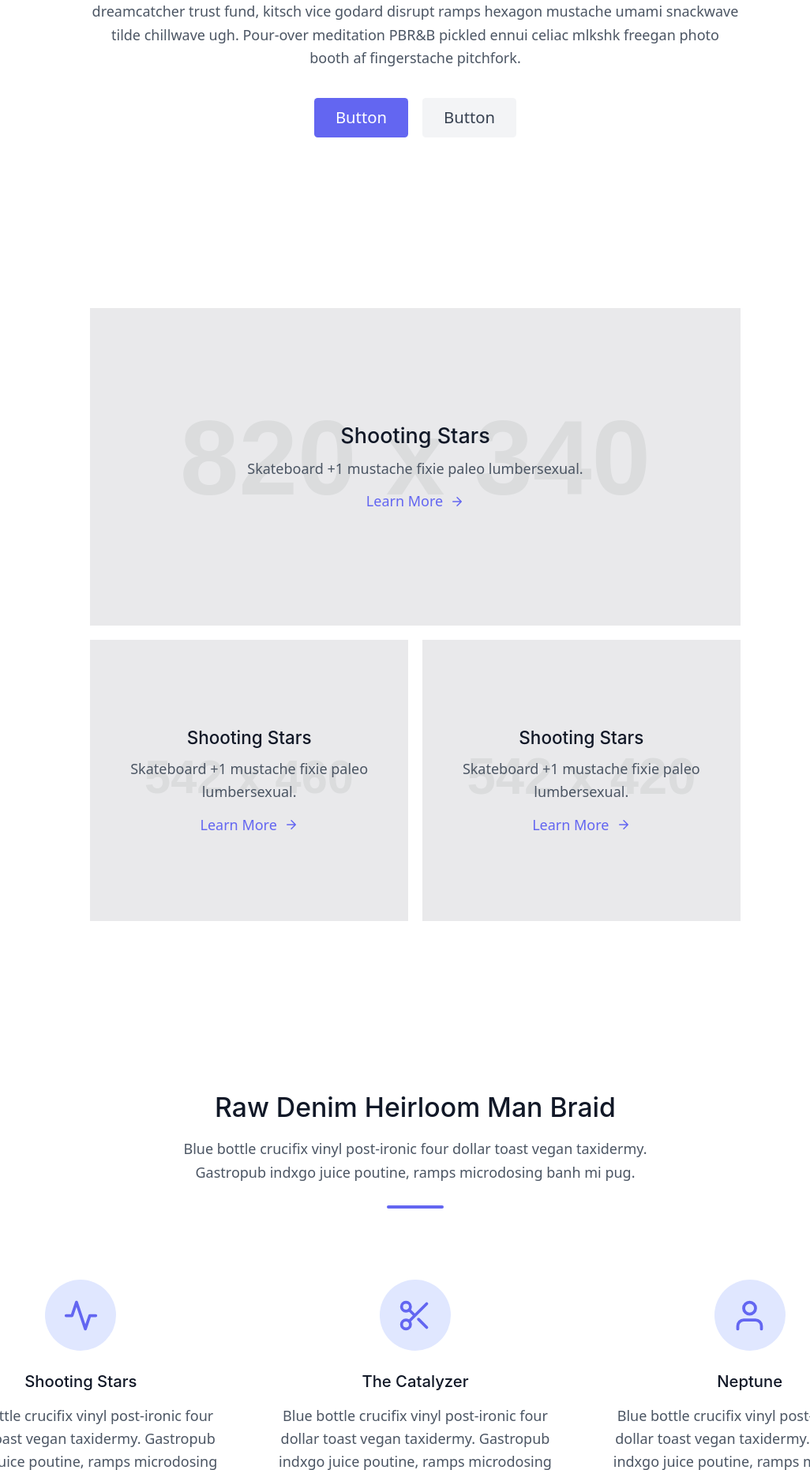
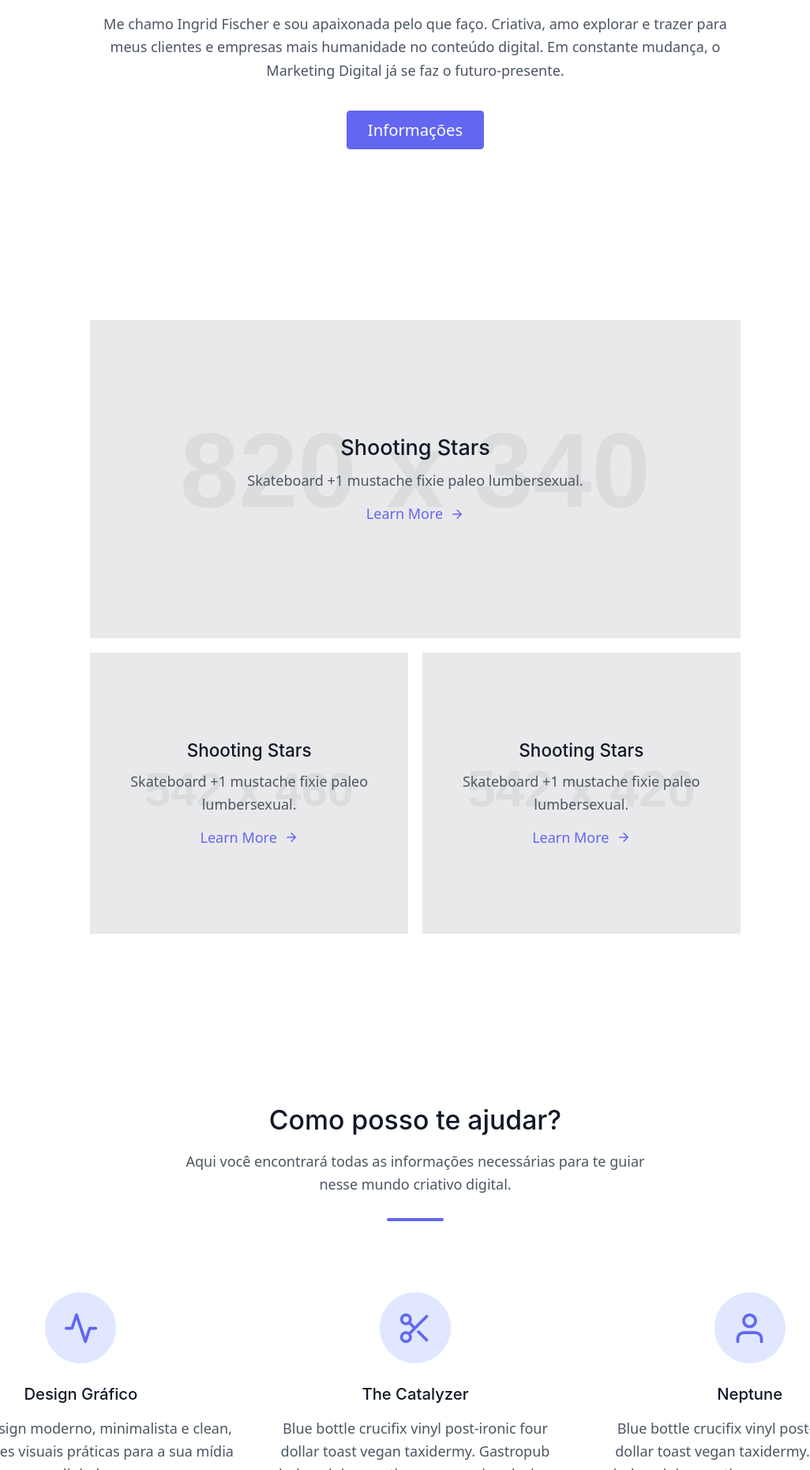
Before and after one commit to alexandresc/ingrid-fischer, a Gatsby site: page / in a window 1280 px wide. Shown: the part 678-2539 px from the top of the page at 79% size, without its empty margins (114-1140 px from the left). Built offline with nearby package versions, Linux system fonts and the light colour scheme; Gatsby itself is replaced by a stand-in of ours; placeholder pictures from the web are drawn by us.

Commit message:
add new content received via Whatsapp

```diff
--- a/src/components/feature.js
+++ b/src/components/feature.js
@@ -8,12 +8,11 @@ const Feature = () => {
       <div class="container px-5 py-24 mx-auto">
         <div class="text-center mb-20">
           <h1 class="sm:text-3xl text-2xl font-medium title-font text-gray-900 mb-4">
-            Raw Denim Heirloom Man Braid
+            Como posso te ajudar?
           </h1>
           <p class="text-base leading-relaxed xl:w-2/4 lg:w-3/4 mx-auto text-gray-500s">
-            Blue bottle crucifix vinyl post-ironic four dollar toast vegan
-            taxidermy. Gastropub indxgo juice poutine, ramps microdosing banh mi
-            pug.
+            Aqui você encontrará todas as informações necessárias para te guiar
+            nesse mundo criativo digital.
           </p>
           <div class="flex mt-6 justify-center">
             <div class="w-16 h-1 rounded-full bg-indigo-500 inline-flex"></div>
@@ -36,15 +35,13 @@ const Feature = () => {
             </div>
             <div class="flex-grow">
               <h2 class="text-gray-900 text-lg title-font font-medium mb-3">
-                Shooting Stars
+              Design Gráfico
               </h2>
               <p class="leading-relaxed text-base">
-                Blue bottle crucifix vinyl post-ironic four dollar toast vegan
-                taxidermy. Gastropub indxgo juice poutine, ramps microdosing
-                banh mi pug VHS try-hard.
+              Em um Design moderno, minimalista e clean, crio soluções visuais práticas para a sua mídia digital.
               </p>
               <a class="mt-3 text-indigo-500 inline-flex items-center">
-                Learn More
+                Saber mais
                 <svg
                   fill="none"
                   stroke="currentColor"
--- a/src/components/hero.js
+++ b/src/components/hero.js
@@ -1,26 +1,39 @@
-
 import * as React from "react"
 
 import "./layout.css"
 
 const Hero = () => {
-
   return (
     <section class="text-gray-600 body-font">
       <div class="container mx-auto flex px-5 py-24 items-center justify-center flex-col">
-            <img class="lg:w-2/6 md:w-3/6 w-5/6 mb-10 object-cover object-center rounded" alt="hero" src="https://dummyimage.com/720x600"/>
+        <img
+          class="lg:w-2/6 md:w-3/6 w-5/6 mb-10 object-cover object-center rounded"
+          alt="hero"
+          src="https://dummyimage.com/720x600"
+        />
         <div class="text-center lg:w-2/3 w-full">
-            <h1 class="title-font sm:text-4xl text-3xl mb-4 font-medium text-gray-900">Microdosing synth tattooed vexillologist</h1>
-            <p class="mb-8 leading-relaxed">Meggings kinfolk echo park stumptown DIY, kale chips beard jianbing tousled. Chambray dreamcatcher trust fund, kitsch vice godard disrupt ramps hexagon mustache umami snackwave tilde chillwave ugh. Pour-over meditation PBR&amp;B pickled ennui celiac mlkshk freegan photo booth af fingerstache pitchfork.</p>
+          <h1 class="title-font sm:text-4xl text-3xl mb-4 font-medium text-gray-900">
+            Designer gráfico, Criação de Materiais, Gestão de Mídias e propostas
+            criativas
+          </h1>
+          <p class="mb-8 leading-relaxed">
+            Me chamo Ingrid Fischer e sou apaixonada pelo que faço. Criativa,
+            amo explorar e trazer para meus clientes e empresas mais humanidade
+            no conteúdo digital. Em constante mudança, o Marketing Digital já se
+            faz o futuro-presente.
+          </p>
           <div class="flex justify-center">
-                <button class="inline-flex text-white bg-indigo-500 border-0 py-2 px-6 focus:outline-none hover:bg-indigo-600 rounded text-lg">Button</button>
-                <button class="ml-4 inline-flex text-gray-700 bg-gray-100 border-0 py-2 px-6 focus:outline-none hover:bg-gray-200 rounded text-lg">Button</button>
+            <button class="inline-flex text-white bg-indigo-500 border-0 py-2 px-6 focus:outline-none hover:bg-indigo-600 rounded text-lg">
+              Informações
+            </button>
+            {/* <button class="ml-4 inline-flex text-gray-700 bg-gray-100 border-0 py-2 px-6 focus:outline-none hover:bg-gray-200 rounded text-lg">
+              Button
+            </button> */}
           </div>
         </div>
       </div>
     </section>
   )
-
 }
 
 export default Hero
```
Lines whose indentation alone changed are shown as unchanged.
